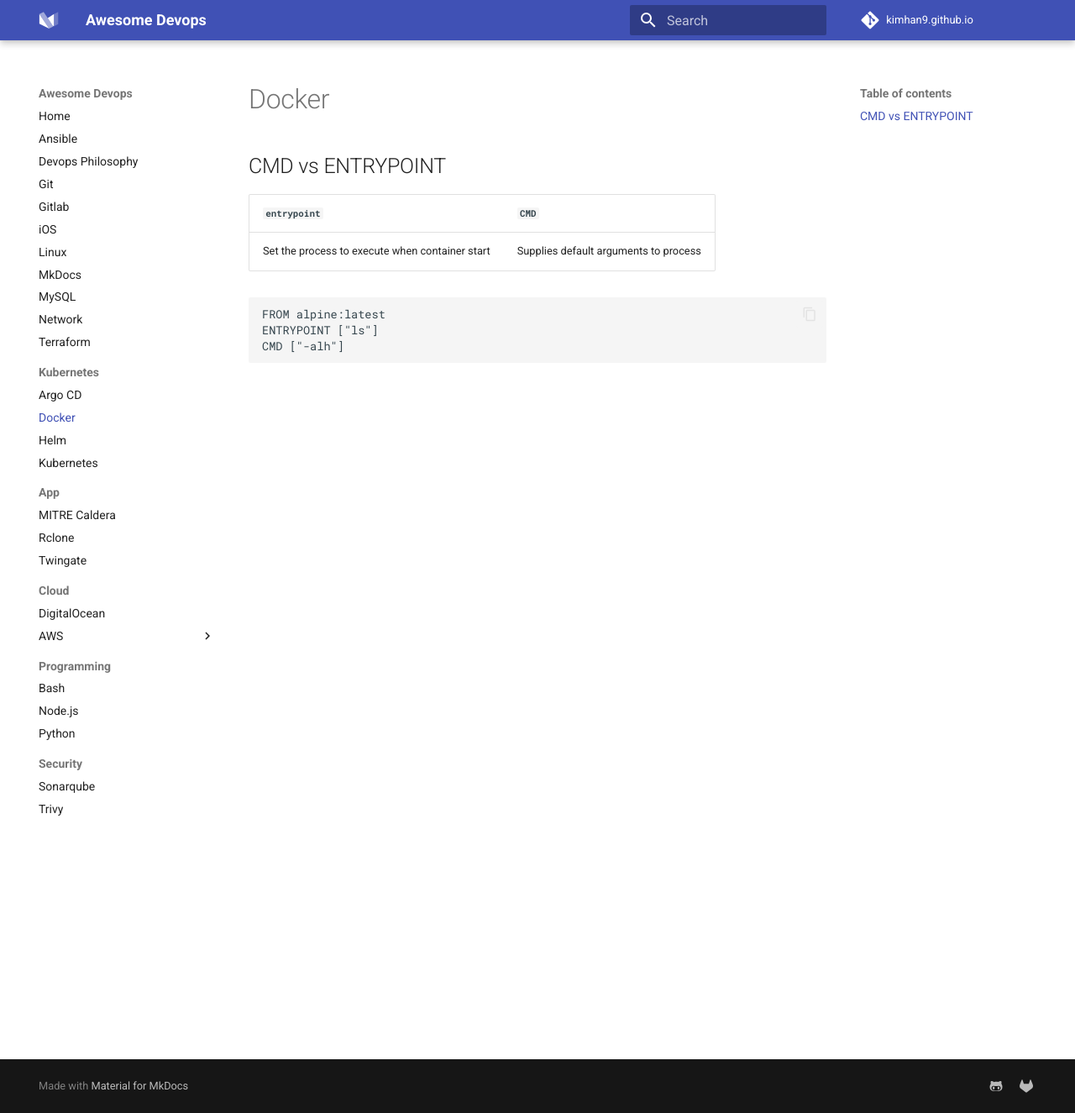
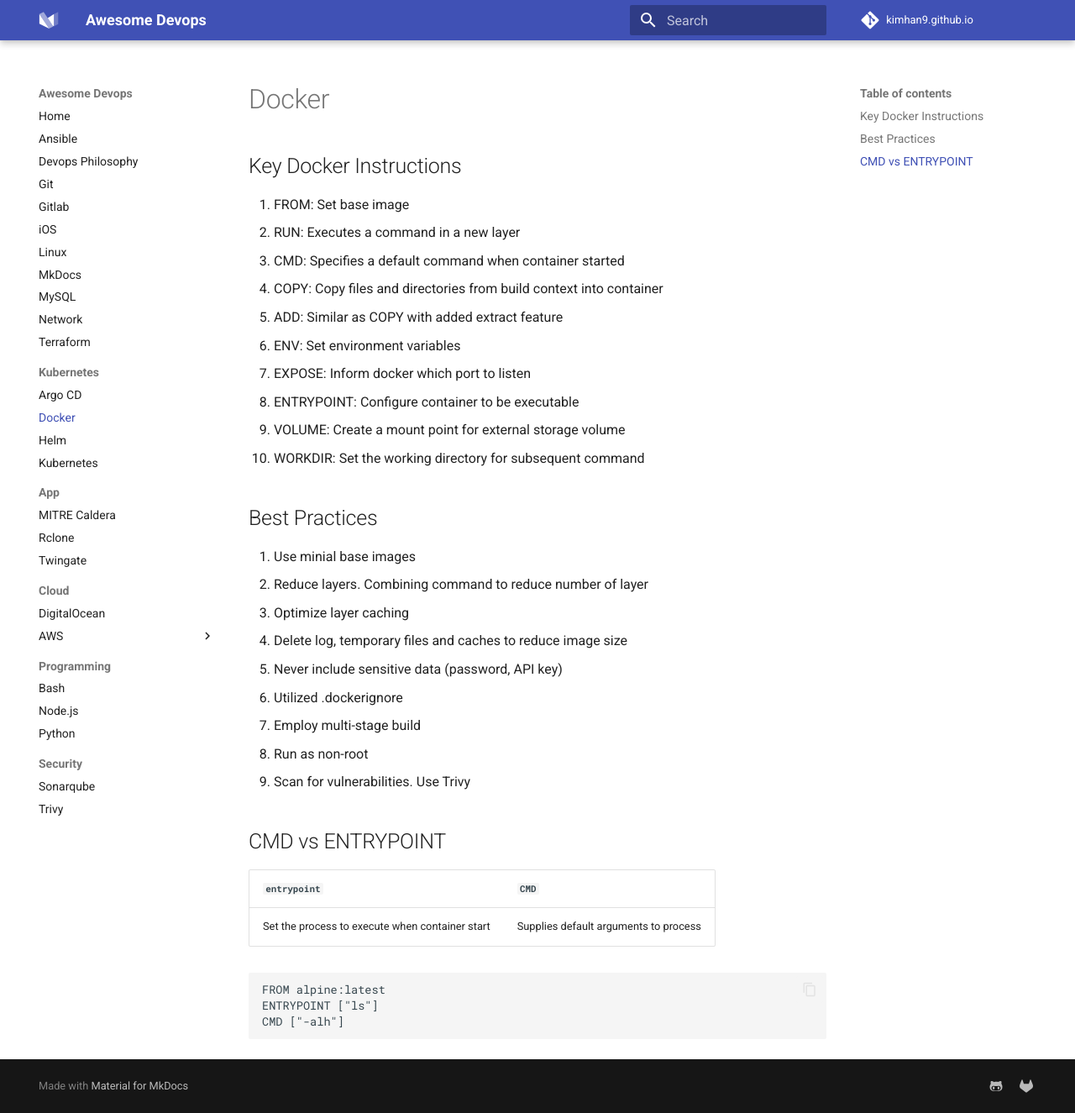
Before and after one commit to kimhan9/kimhan9.github.io, an MkDocs documentation site: the page built from docs/Kubernetes/docker.md, in a window 1280 px wide and 1325 px high. Shown: the whole window at 84% size. Built offline with MkDocs 1.6.1 and Material for MkDocs 9.7.7, drawn with Linux system fonts in a browser that asks for light colours; comment, search, counter and statistics services are not loaded.

Commit message:
Update note

```diff
--- a/docs/Kubernetes/docker.md
+++ b/docs/Kubernetes/docker.md
@@ -1,4 +1,30 @@
 # Docker
+
+## Key Docker Instructions
+
+1. FROM: Set base image
+2. RUN: Executes a command in a new layer
+3. CMD: Specifies a default command when container started
+4. COPY: Copy files and directories from build context into container
+5. ADD: Similar as COPY with added extract feature
+6. ENV: Set environment variables
+7. EXPOSE: Inform docker which port to listen
+8. ENTRYPOINT: Configure container to be executable
+9. VOLUME: Create a mount point for external storage volume
+10. WORKDIR: Set the working directory for subsequent command
+
+## Best Practices
+
+1. Use minial base images
+2. Reduce layers. Combining command to reduce number of layer
+3. Optimize layer caching
+4. Delete log, temporary files and caches to reduce image size
+5. Never include sensitive data (password, API key)
+6. Utilized .dockerignore
+7. Employ multi-stage build
+8. Run as non-root
+9. Scan for vulnerabilities. Use Trivy
+
 
 ## CMD vs ENTRYPOINT
 | `entrypoint` | `CMD` |
```
Also changed, not shown: docs/network.md (+5 -0 lines), docs/terraform.md (+8 -0 lines).
